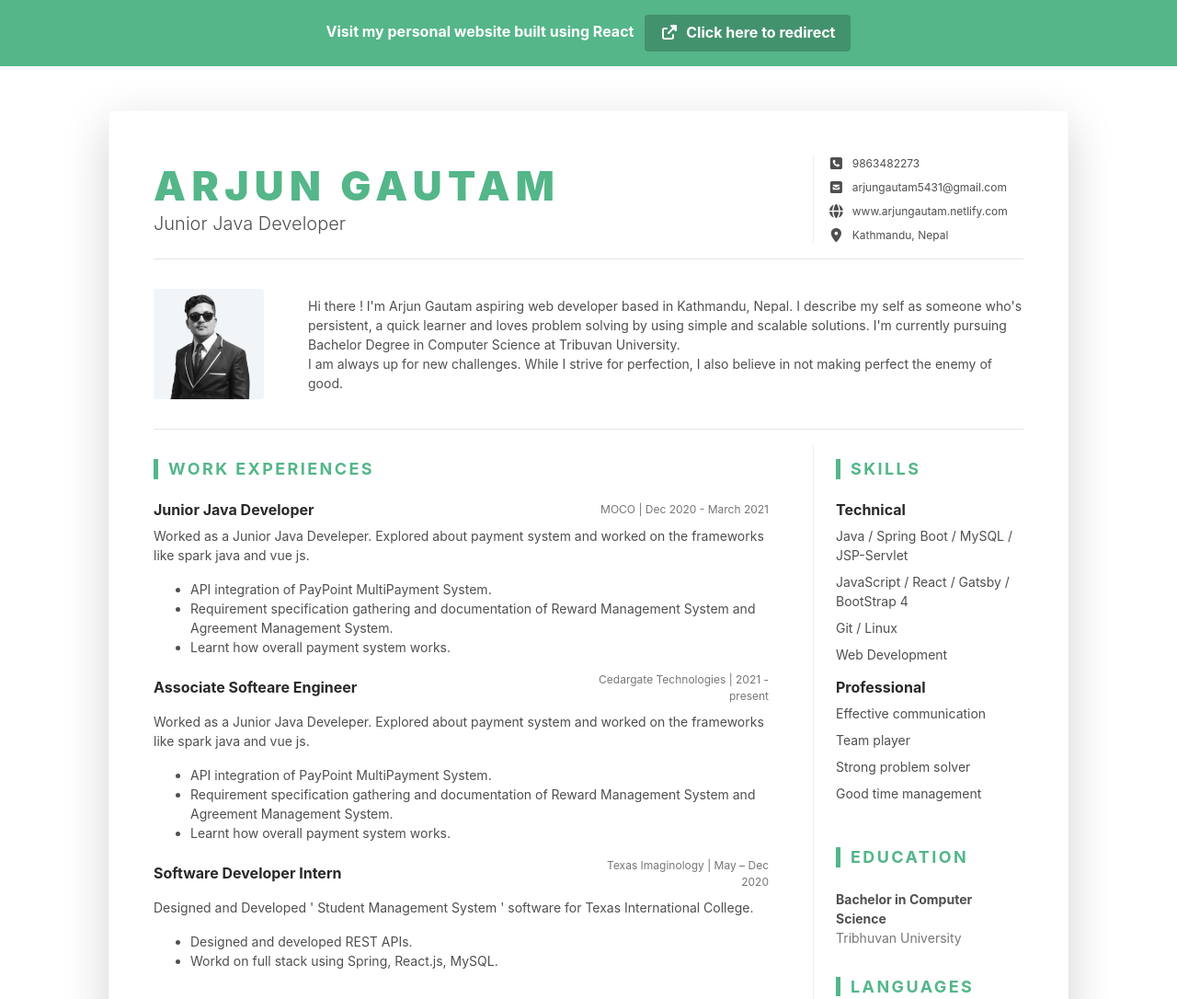
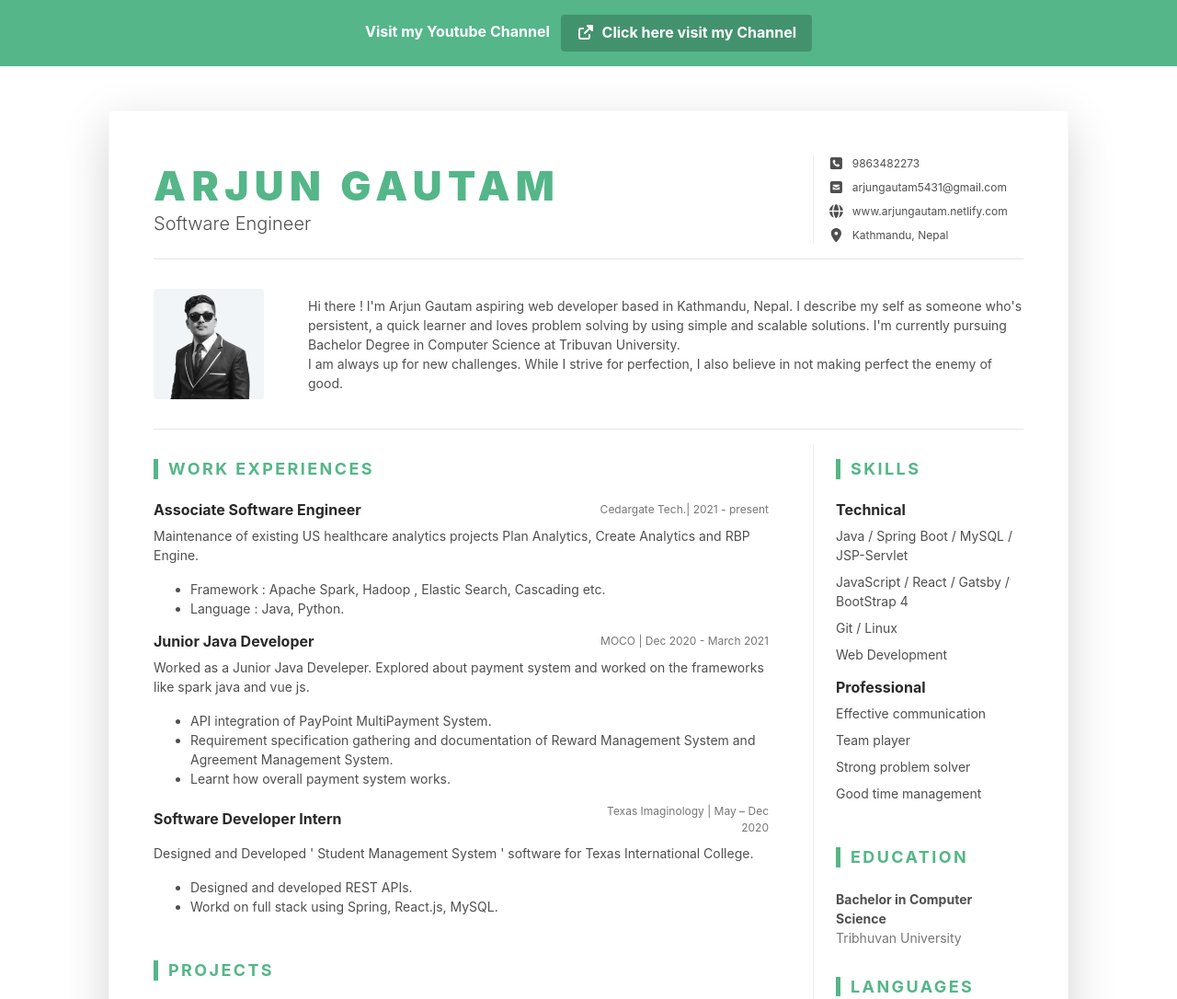
Before and after one commit to arjungautam1/arjun-sudo.github.io, a plain HTML site: page index.html in a window 1280 px wide. Shown: the top 1086 px of the page at 92% size. Drawn offline with Linux system fonts and the light colour scheme.

Commit message:
updated resume

```diff
--- a/index.html
+++ b/index.html
@@ -24,7 +24,7 @@
 
 <body>
 	<!-- DEMO ONLY -->
-	<div class="demo-banner px-2 py-3 text-white text-center font-weight-bold bg-primary">Visit my personal website built using React <br class="d-lg-none"><a class="btn demo-btn-on-bg text-white font-weight-bold ml-2 mt-2 mt-lg-0" href="https://arjungautam.netlify.com" target="_blank"><i class="fas fa-external-link-alt mr-2"></i>Click here to redirect</a>
+	<div class="demo-banner px-2 py-3 text-white text-center font-weight-bold bg-primary">Visit my Youtube Channel <br class="d-lg-none"><a class="btn demo-btn-on-bg text-white font-weight-bold ml-2 mt-2 mt-lg-0" href="https://youtube.com/codewitharjun" target="_blank"><i class="fas fa-external-link-alt mr-2"></i>Click here visit my Channel</a>
 	</div>
 	<div class="main-wrapper">
 		<div class="container px-3 px-lg-5">
@@ -34,7 +34,7 @@
 					<div class="row align-items-center">
 						<div class="resume-title col-12 col-md-6 col-lg-8 col-xl-9">
 							<h2 class="resume-name mb-0 text-uppercase">Arjun Gautam</h2>
-							<div class="resume-tagline mb-3 mb-md-0">Junior Java Developer</div>
+							<div class="resume-tagline mb-3 mb-md-0"> Software Engineer</div>
 						</div><!--//resume-title-->
 						<div class="resume-contact col-12 col-md-6 col-lg-4 col-xl-3">
 							<ul class="list-unstyled mb-0">
@@ -65,6 +65,22 @@
 								<h3 class="text-uppercase resume-section-heading mb-4">Work Experiences</h3>
 								<div class="item mb-3">
 									<div class="item-heading row align-items-center mb-2">
+										<h4 class="item-title col-12 col-md-6 col-lg-8 mb-2 mb-md-0">Associate Software Engineer</h4>
+										<div class="item-meta col-12 col-md-6 col-lg-4 text-muted text-left text-md-right">Cedargate Tech.| 2021 - present</div>
+
+									</div>
+									<div class="item-content">
+										<p>Maintenance of existing US healthcare analytics projects Plan Analytics, Create Analytics and RBP Engine.</p>
+										<ul class="resume-list">
+											<li>Framework : Apache Spark, Hadoop , Elastic Search, Cascading etc.
+												</li>											</li>
+											<li> Language : Java, Python.</li>
+
+										</ul>
+									</div>
+								</div><!--//item-->
+								<div class="item mb-3">
+									<div class="item-heading row align-items-center mb-2">
 										<h4 class="item-title col-12 col-md-6 col-lg-8 mb-2 mb-md-0">Junior Java Developer</h4>
 										<div class="item-meta col-12 col-md-6 col-lg-4 text-muted text-left text-md-right">MOCO | Dec 2020 - March 2021</div>
 
@@ -78,21 +94,7 @@
 										</ul>
 									</div>
 								</div><!--//item-->
-							<div class="item mb-3">
-									<div class="item-heading row align-items-center mb-2">
-										<h4 class="item-title col-12 col-md-6 col-lg-8 mb-2 mb-md-0">Associate Softeare Engineer</h4>
-										<div class="item-meta col-12 col-md-6 col-lg-4 text-muted text-left text-md-right">Cedargate Technologies | 2021 - present</div>
 
-									</div>
-									<div class="item-content">
-										<p>Worked as a Junior Java Develeper. Explored about payment system and worked on the frameworks like spark java and vue js.</p>
-										<ul class="resume-list">
-											<li>API integration of PayPoint MultiPayment System.</li>											</li>
-											<li>Requirement specification gathering and documentation of Reward Management System and Agreement Management System.</li>
-											<li>Learnt how overall payment system works.</li>
-										</ul>
-									</div>
-								</div><!--//item-->
 								<div class="item mb-3">
 									<div class="item-heading row align-items-center mb-2">
 										<h4 class="item-title col-12 col-md-6 col-lg-8 mb-2 mb-md-0">Software Developer Intern
@@ -123,7 +125,7 @@
 									<div class="item-content">
 										<p>Personal Project Management Tool where user can signup, login and create multiple projects. For each project user can create, view, update project task with status todo, in progress, done with priority of low, medium or high.</p>
 
-											<a href="https://personal-project-manage.herokuapp.com/" class="theme-link">Click here for live demo.</a>
+											<a href="https://acethetask.herokuapp.com/" class="theme-link">Click here for live demo.</a>
 									</div>
 								</div><!--//item-->
 								<div class="item">
```
